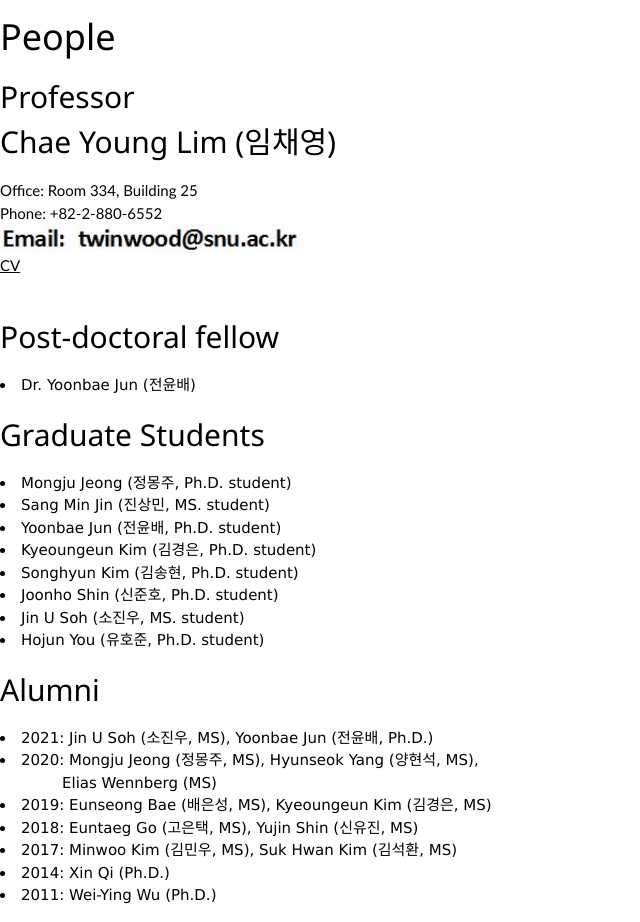
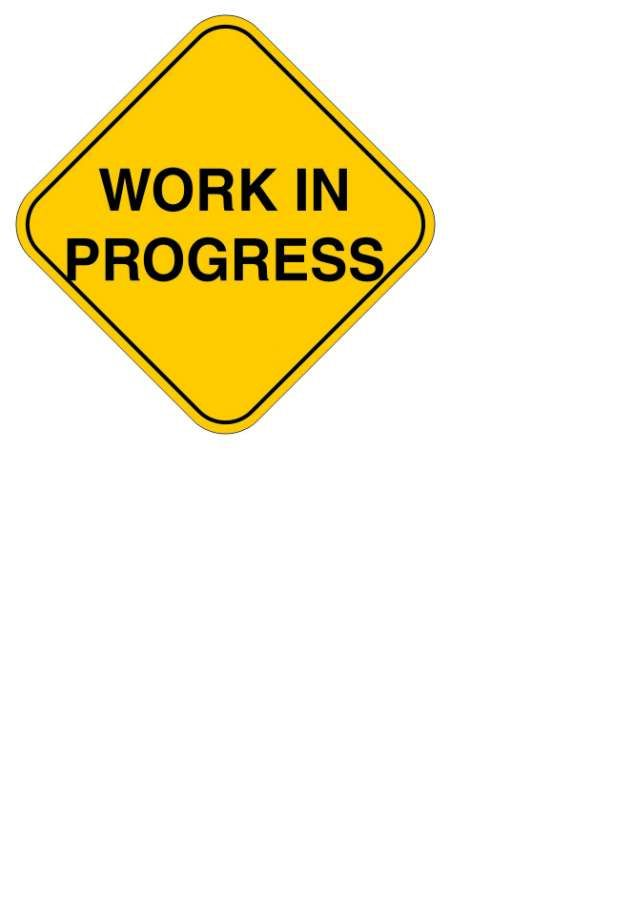
Before and after one commit to starestar/limcstat.github.io, a Jekyll site: the page people/index.html, which Jekyll copies as it is, in a window 1280 px wide. Shown: the whole page, without its empty margins (0-640 px from the left). Built offline with Jekyll 4.4.1, drawn with Linux system fonts in a browser that asks for light colours; after the commit the page ends 900 px from its top, so only the background shows below that.

Commit message:
Update index.html

```diff
--- a/people/index.html
+++ b/people/index.html
@@ -8,51 +8,10 @@
 		<link rel="stylesheet" href="https://www.w3schools.com/w3css/4/w3.css">
 		<link rel="stylesheet" href="https://fonts.googleapis.com/css?family=Montserrat">
 		<link rel="stylesheet" href="https://cdnjs.cloudflare.com/ajax/libs/font-awesome/4.7.0/css/font-awesome.min.css">
-		<script src="/JekyllPractice/js/includeHTML.js"></script>
+		<script src="/limcstat.github.io/js/includeHTML.js"></script>
 	</head>
 
-	<style include-html="/JekyllPractice/include/style.html"></style>
+	<style include-html="/limcstat.github.io/include/style.html"></style>
 
-	<div class="blurb">
-
-		<h1> People <br>  </h1>
-
-		<h2> Professor<br> Chae Young Lim  (임채영) <br></h2>
-
-		<p style="font-family:Trebuchet MS; font-size=150%" >
-			Office: Room 334, Building 25<br>
-			Phone: +82-2-880-6552<br>
-			<img src="/lim_files/email.JPG" height="30"> <br>
-			<a href="/lim_files/cv_lim_chaeyoung.pdf" target="_blank">CV</a> <br><br>
-		</p>
-
-		<h2> Post-doctoral fellow </h2>
-		<p style="font-family:Trebuchet MS; font-size=150%" >
-		<li> Dr. Yoonbae Jun (전윤배)</li>
-		</p>
-
-		<h2> Graduate Students </h2>
-		<p style="font-family:Trebuchet MS; font-size=150%" >
-		<li> Mongju Jeong (정몽주, Ph.D. student)</li>
-		<li> Sang Min Jin (진상민, MS. student) </li>
-		<li> Yoonbae Jun (전윤배, Ph.D. student)</li>
-		<li> Kyeoungeun Kim (김경은, Ph.D. student)</li>
-		<li> Songhyun Kim (김송현, Ph.D. student)</li>
-		<li> Joonho Shin (신준호, Ph.D. student)</li>
-		<li>Jin U Soh (소진우, MS. student) </li>
-		<li> Hojun You (유호준, Ph.D. student)</li>
-		</p>
-
-		<h2>	Alumni  </h2>
-		<p style="font-family:Trebuchet MS; font-size=150%" >
-		<li> 2021: Jin U Soh (소진우, MS), Yoonbae Jun (전윤배, Ph.D.) </li>
-		<li> 2020: Mongju Jeong (정몽주, MS), Hyunseok Yang (양현석, MS), <br>&emsp;&emsp;&emsp;&ensp;&nbsp; Elias Wennberg (MS) </li>
-		<li> 2019: Eunseong Bae (배은성, MS), Kyeoungeun Kim (김경은, MS) </li>
-		<li> 2018: Euntaeg Go (고은택, MS), Yujin Shin (신유진, MS) </li>
-		<li> 2017: Minwoo Kim (김민우, MS), Suk Hwan Kim (김석환, MS) </li>
-		<li> 2014: Xin Qi (Ph.D.)</li>
-		<li> 2011: Wei-Ying Wu (Ph.D.)</li>
-		</p>
-
-	</div><!-- /.blurb -->
+	<img src="/limcstat.github.io/images/progress.jpg">
 </html>
```
